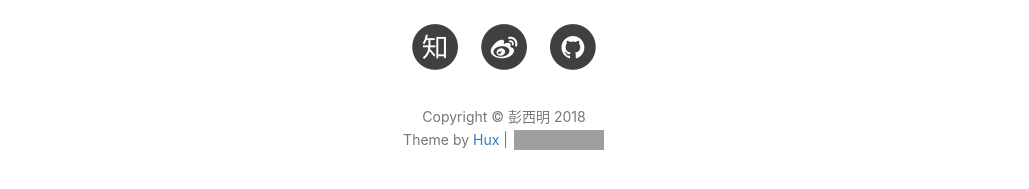
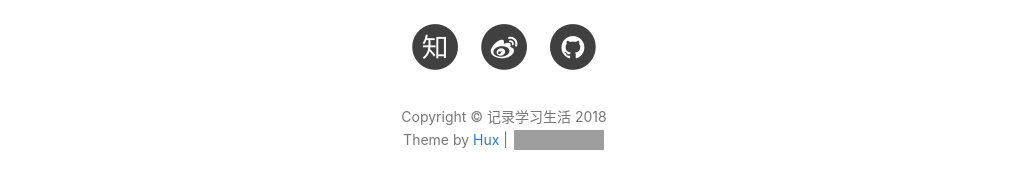
Before and after one commit to zzllover/zzllover.github.io, a Jekyll site: the page built from index.html, in a window 1280 px wide and 900 px high, scrolled down 1070 px. Shown: the part 656-845 px from the top of the window, without its empty margins (136-1165 px from the left). Built offline with Jekyll 4.4.1, drawn with Linux system fonts in a browser that asks for light colours; nearby versions of some CDN libraries; the list of posts is cut into pages by our own code; comment, search, counter and statistics services are not loaded; grey boxes are pictures that could not be loaded.

Commit message:
modify title

```diff
--- a/_config.yml
+++ b/_config.yml
@@ -1,5 +1,5 @@
 # Site settings
-title: 彭西明
+title: 记录学习生活
 git SEOTitle: dog dog ming | pig pig lian
 header-img: img/home-bg.jpg
 email: 294407816@qq.com
```
